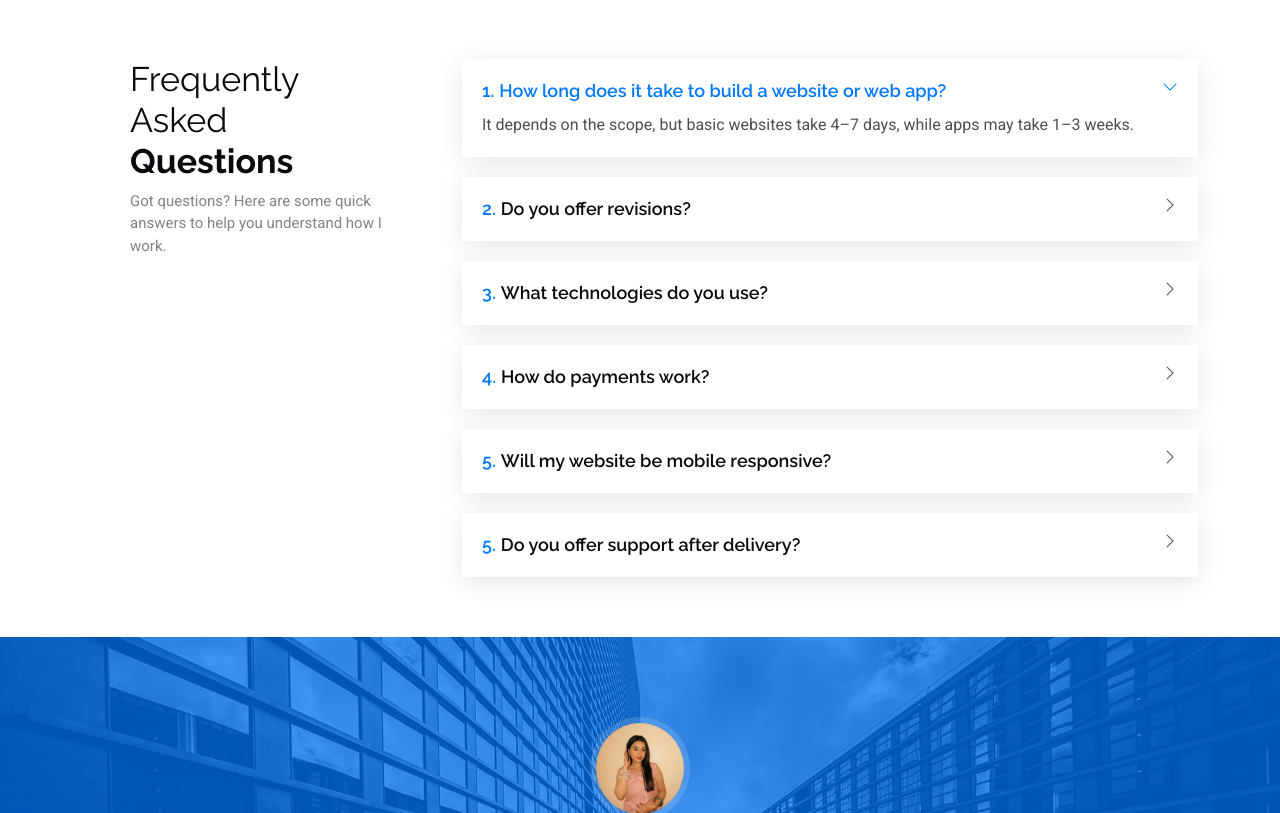
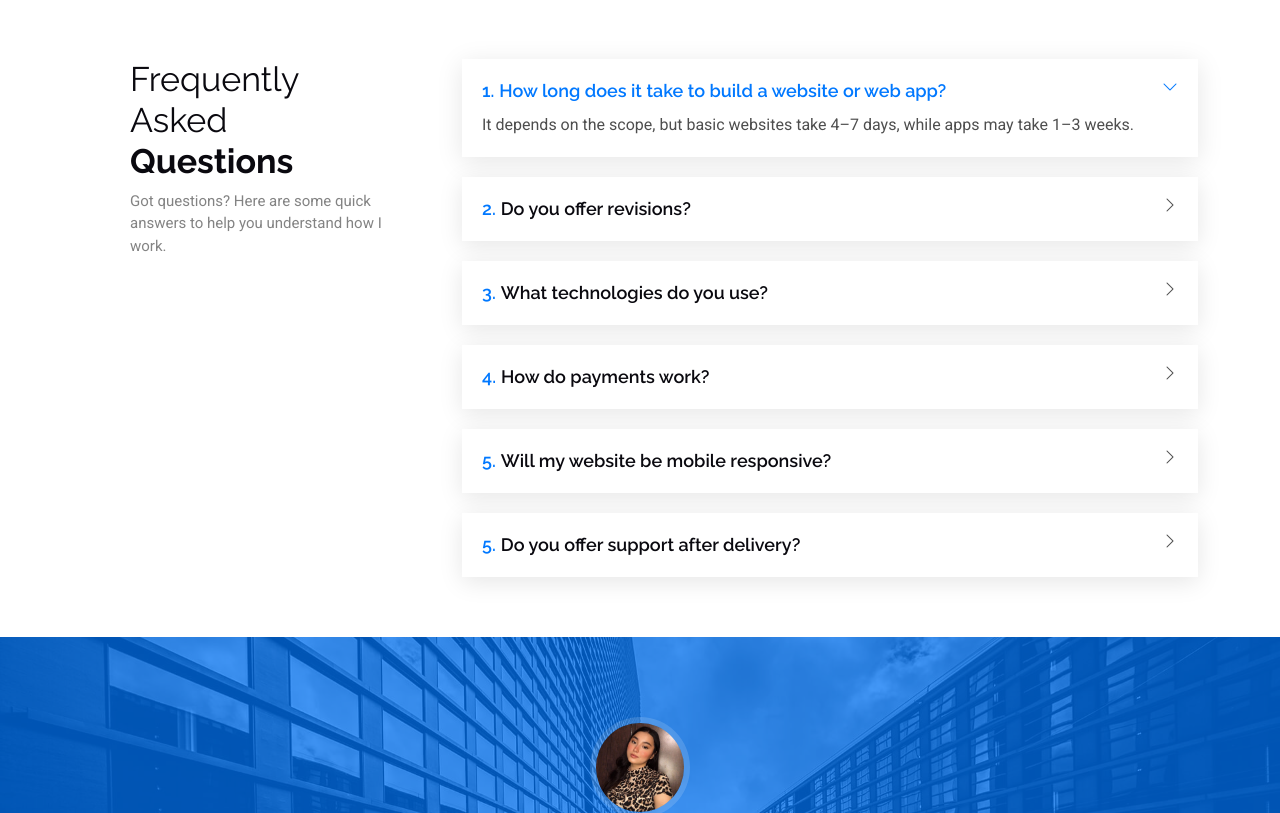
Before and after one commit to usmani20/my-portfolio, a Flask app: page / in a window 1280 px wide. Shown: the part 5687-6500 px from the top of the page. Run offline with Flask 3, Linux system fonts and the light colour scheme; some libraries are stand-ins or nearby versions.

Commit message:
Improve section padding, editted testimonial1 image and update styling

```diff
--- a/static/css/main.css
+++ b/static/css/main.css
@@ -614,9 +614,7 @@ section,
 .section {
   color: var(--default-color);
   background-color: var(--background-color);
-  padding-left: 15px;
-  padding-right: 15px;
-  padding: 60px 0;
+  padding: 60px 40px;
   scroll-margin-top: 92px;
   overflow: clip;
 }
--- a/templates/index.html
+++ b/templates/index.html
@@ -711,7 +711,7 @@
 
             <div class="swiper-slide">
               <div class="testimonial-item">
-                <img src="static/img/testimonials/testimonial-1.png" class="testimonial-img" alt="">
+                <img src="static/img/testimonials/testimonial-1.jpg" class="testimonial-img" alt="">
                 <h3>Noor Fatima</h3>
                 <h4>Project Teammate</h4>
                 <div class="stars">
```
Also changed, not shown: static/img/testimonials/testimonial-1.jpg (added), static/img/testimonials/testimonial-1.png (deleted).
